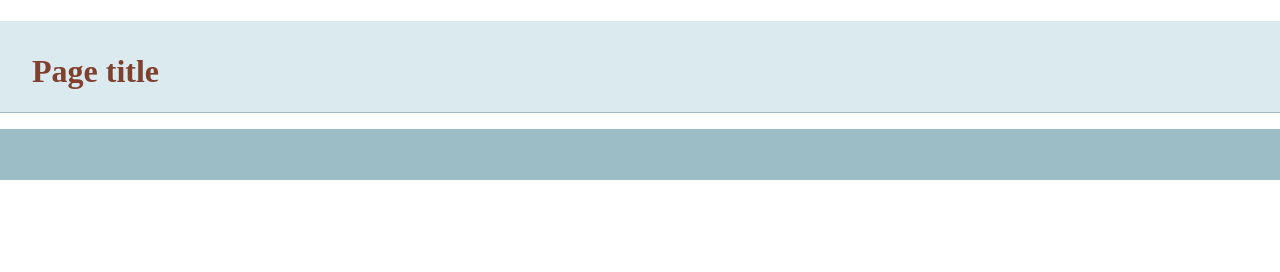
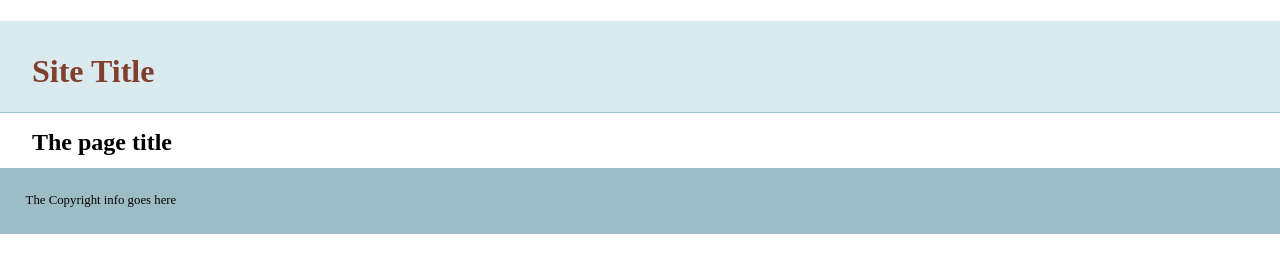
Before and after one commit to dimuthuweb/git-basics, a plain HTML site: page index.html in a window 1280 px wide. Drawn offline with nearby package versions, Linux system fonts and the light colour scheme.

Commit message:
Added more info

```diff
--- a/index.html
+++ b/index.html
@@ -14,13 +14,15 @@
     </head>
     <body>
     <header>
-	<h1>Page title</h1>
+	<h1>Site Title</h1>
     </header>
     <nav id="pageNav">
     </nav>
     <main>
+        <h2>The page title</h2>
     </main>
     <footer>
+        The Copyright info goes here
     </footer>
         <script>
 //use the modernizr load to load up external scripts. This will load the scripts asynchronously, but the order listed matters. Although it will load all scripts in parallel, it will execute them in the order listed
```
